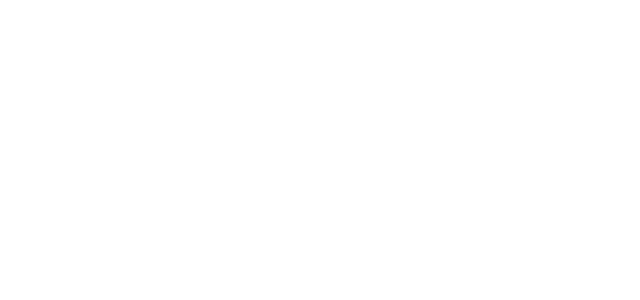
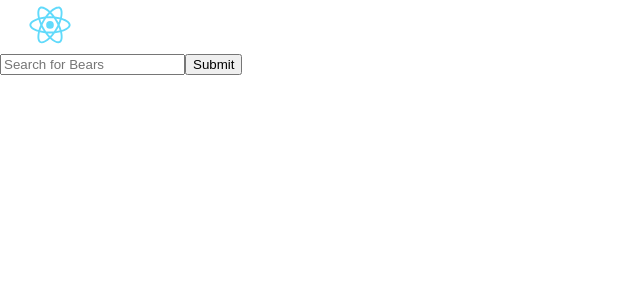
Before and after one commit to infoshareacademy/jfdzl1-green-hornets-app, a React (Create React App) app: page / in a window 1280 px wide. Shown: the top 300 px of the page, without its empty margins (0-640 px from the left). Built offline with nearby package versions, Linux system fonts and the light colour scheme; the HTML template or start-up script is replaced by a standard one.

Commit message:
added apbar sceleton

```diff
--- a/src/App.js
+++ b/src/App.js
@@ -4,6 +4,7 @@
 import Sidebar from './components/sidebar';
 import Footer from './components/footer';
 import Dashboard from "./components/dashboard";
+import SearchBox from './components/appbar/SearchBox'
 
 import './App.css';
 
--- /dev/null
+++ b/src/components/appbar/SearchBox.js
@@ -0,0 +1,16 @@
+import React, { Component } from 'react';
+import './index.css';
+
+
+class SearchBox extends Component {
+    render() {
+        return (
+            <div className="search">
+                <input type='text' placeholder='Search for Bears'/>
+                <input type='submit'/>
+            </div>
+        );
+    }
+}
+
+export default SearchBox;
--- a/src/components/appbar/index.js
+++ b/src/components/appbar/index.js
@@ -1,10 +1,18 @@
 import React, { Component } from 'react';
 import './index.css';
+import logo from '../images/logo.svg';
+import SearchBox from './SearchBox'
+
 
 class AppBar extends Component {
     render() {
         return (
-            <div></div>
+            <div className="appbar">
+                <div className="logo">
+                    <img src={logo} width="100" height="50" />
+                <SearchBox/>
+                </div>
+            </div>
         );
     }
 }
```
Also changed, not shown: src/components/images/logo.svg (renamed from src/logo.svg).
